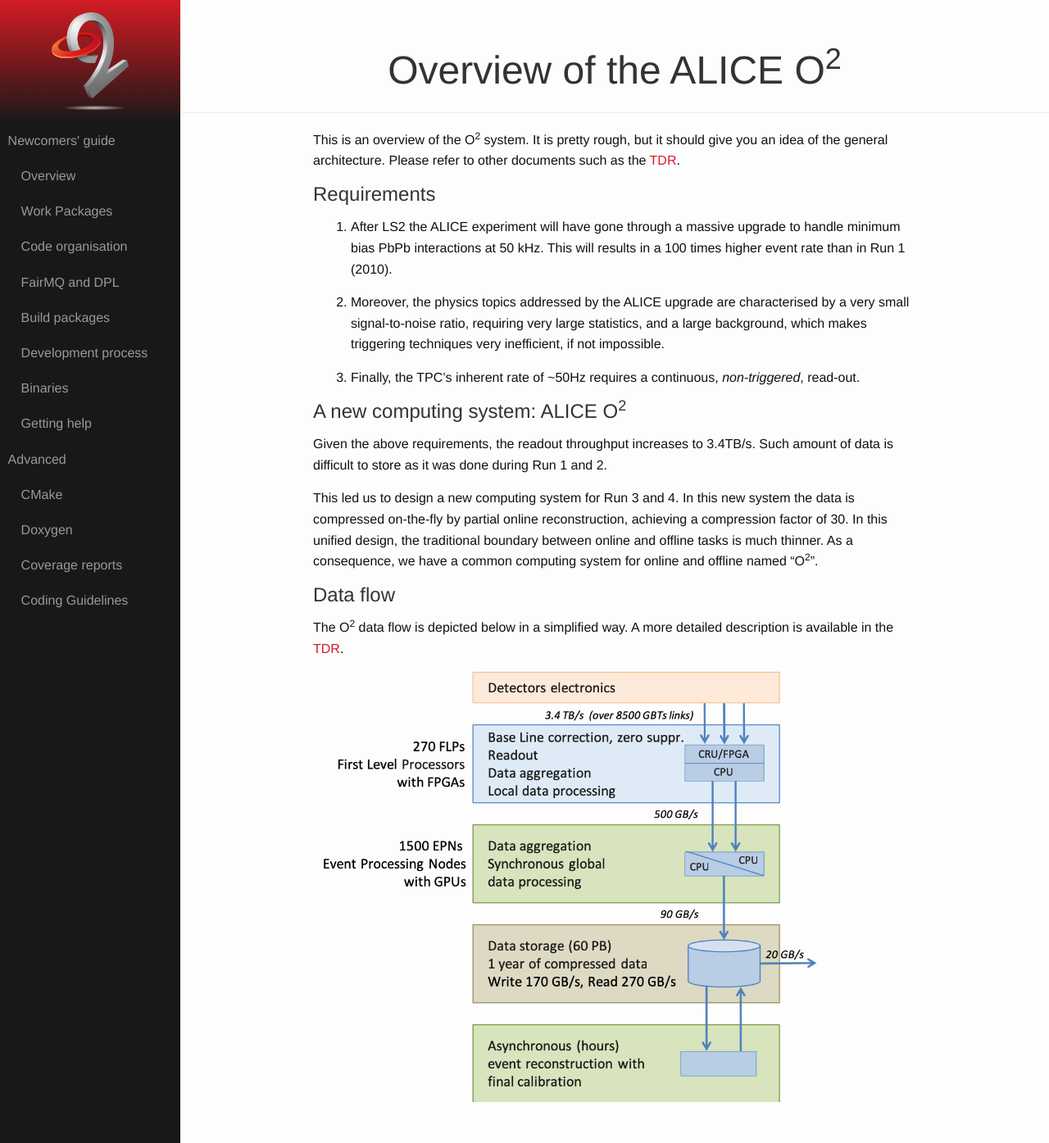
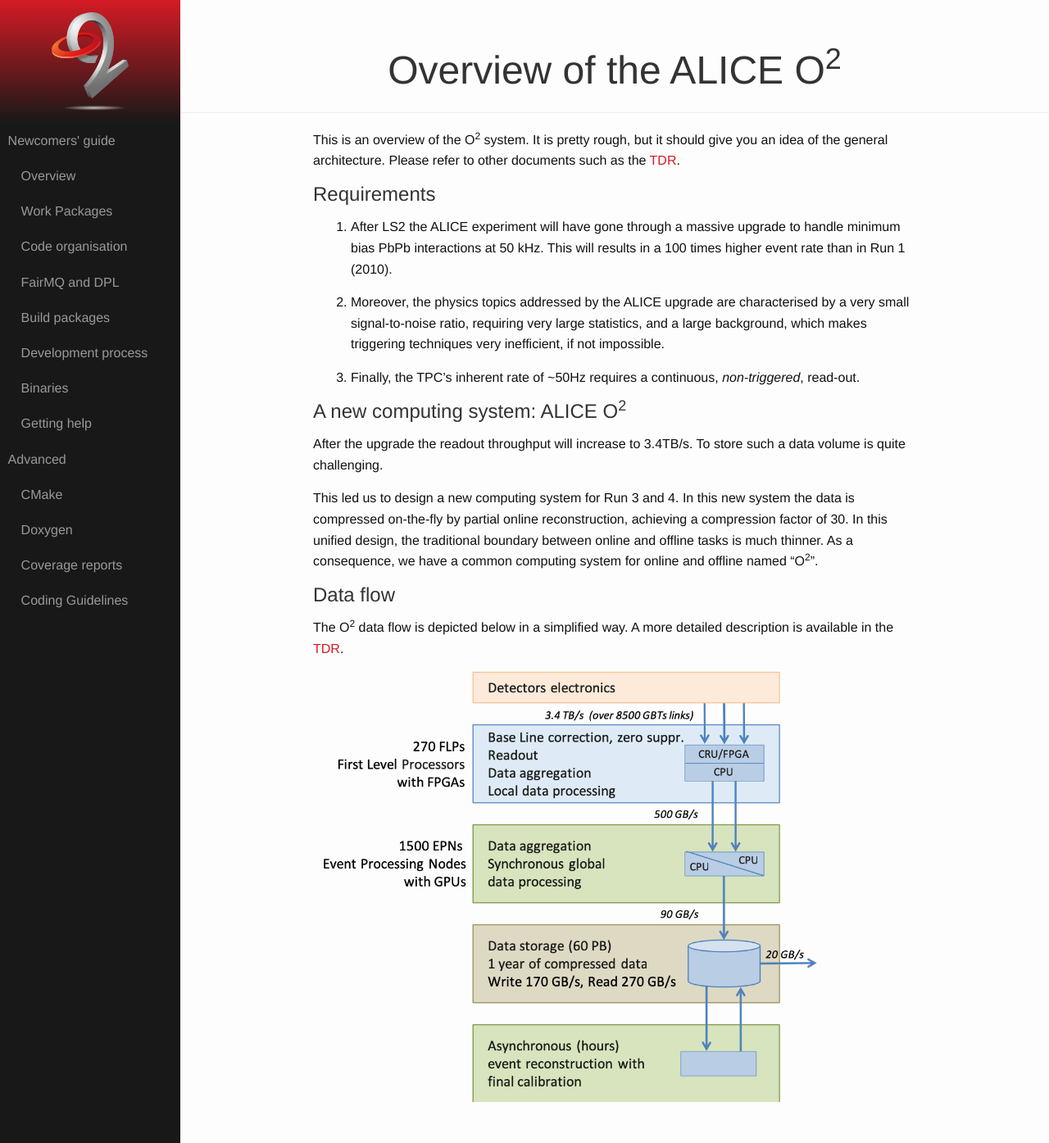
Before and after one commit to AliceO2Group/AliceO2Group.github.io, a Jekyll site: the page built from quickstart/overview.markdown, in a window 1280 px wide and 1395 px high. Shown: the whole window at 82% size. Built offline with Jekyll 4.4.1, drawn with Linux system fonts in a browser that asks for light colours.

Commit message:
Update quickstart/overview.markdown
Co-Authored-By: awegrzyn <awegrzyn@users.noreply.github.com>

```diff
--- a/quickstart/overview.markdown
+++ b/quickstart/overview.markdown
@@ -15,7 +15,7 @@ This is an overview of the O<sup>2</sup> system. It is pretty rough, but it shou
 
 ## A new computing system: ALICE O<sup>2</sup>
 
- Given the above requirements, the readout throughput increases to 3.4TB/s. Such amount of data is difficult to store as it was done during Run 1 and 2.
+After the upgrade the readout throughput will increase to 3.4TB/s. To store such a data volume is quite challenging.
 
 This led us to design a new computing system for Run 3 and 4. In this new system the data is compressed on-the-fly by partial online reconstruction, achieving a compression factor of 30. In this unified design, the traditional boundary between online and offline tasks is much thinner. As a consequence, we have a common computing system for online and offline named "O<sup>2</sup>".
 
```
